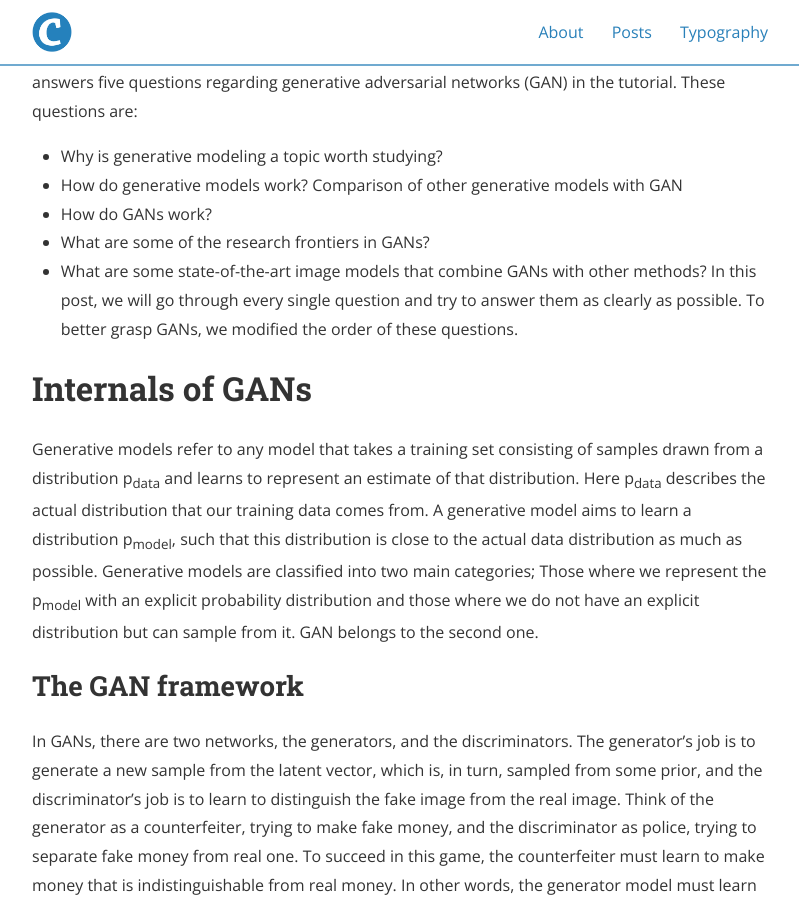
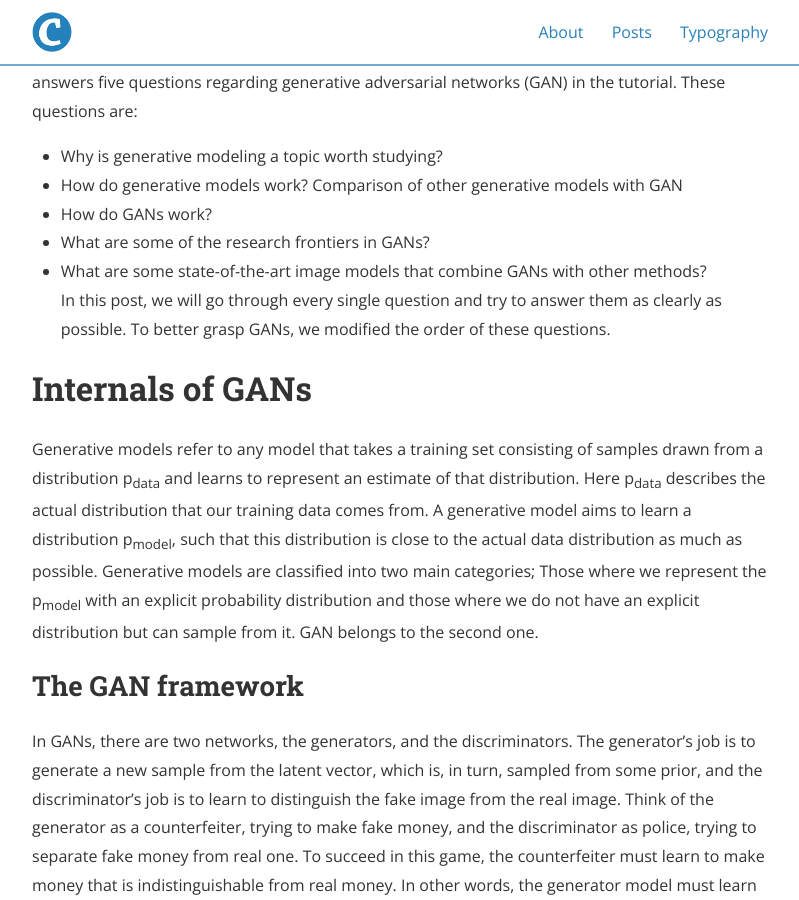
Before and after one commit to deep-generative-models-AIM5036/deep-generative-models-AIM5036.github.io, a Jekyll site: the page built from _posts/2022-11-09-GAN_Tutorial.md, in a window 1280 px wide and 900 px high, scrolled down 378 px. Shown: the whole window, without its empty margins (240-1039 px from the left). Built offline with Jekyll 4.4.1, drawn with Linux system fonts in a browser that asks for light colours; nearby versions of some CDN libraries.

```diff
--- a/_posts/2022-11-09-GAN_Tutorial.md
+++ b/_posts/2022-11-09-GAN_Tutorial.md
@@ -16,7 +16,7 @@ This report summarizes the tutorial presented by Ian Goodfellow at NIPS in 2016.
 - How do GANs work?
 - What are some of the research frontiers in GANs?
 - What are some state-of-the-art image models that combine GANs with other methods?
-In this post, we will go through every single question and try to answer them as clearly as possible. To better grasp GANs, we modified the order of these questions.
+<br>In this post, we will go through every single question and try to answer them as clearly as possible. To better grasp GANs, we modified the order of these questions.
 
 
 # Internals of GANs
```
